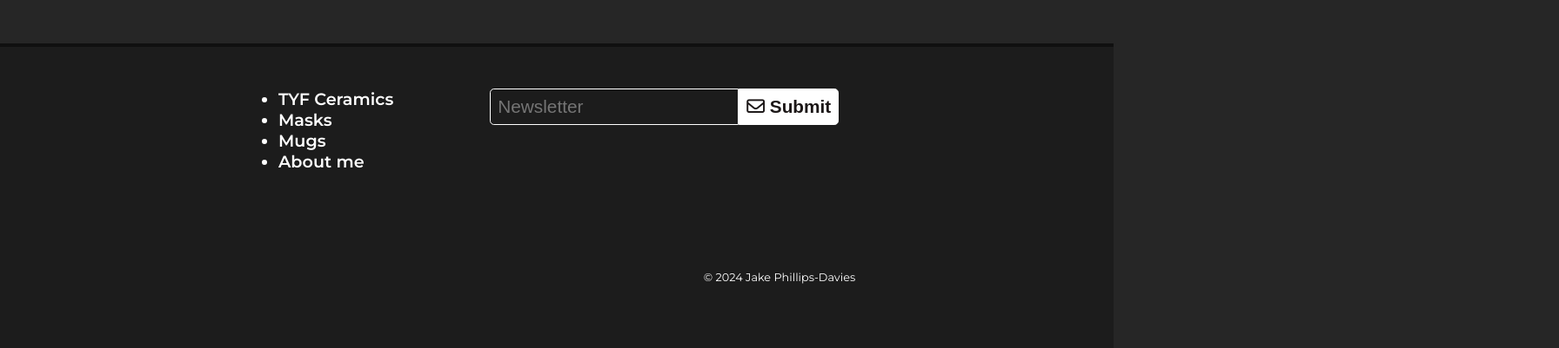
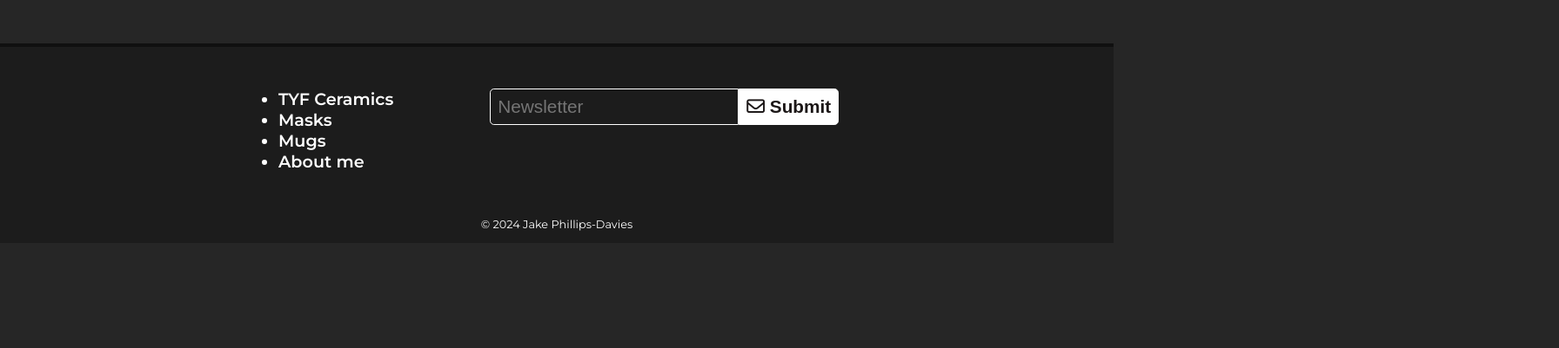
Before and after one commit to JakePhillips-Davies/TYF-Ceramics, a plain HTML site: page about-me.html in a window 1280 px wide. Shown: the part 1680-2081 px from the top of the page at 87% size, 1792 px wide, since content can reach past the window. After the commit the page ends 1960 px from the top, so only its background shows below. Drawn offline with Linux system fonts and the light colour scheme.

Commit message:
final assignment submit

```diff
--- a/css/aboutMe.css
+++ b/css/aboutMe.css
@@ -1,4 +1,5 @@
 p {
+    width: 60%;
     padding: 20%;
     padding-top: 3rem;
     padding-bottom: 3rem;
--- a/css/style.css
+++ b/css/style.css
@@ -30,6 +30,8 @@ footer div {
 }
 /*-------------------   COPYRIGHT   -------------------*/
 footer p {
+    padding: 0;
+    margin: 0;
     width: 100%;
     text-align: center;
     font-size: 0.8rem;
@@ -85,8 +87,10 @@ footer ul a:hover {
     border-style: solid;
     border-color: white;
 
+    transition: background-color .5s;
     background-color: white;
 }
 .newsletter-button:hover {
+    transition: background-color .5s;
     background-color: rgba(255, 255, 255, 0.7);
 }
```
